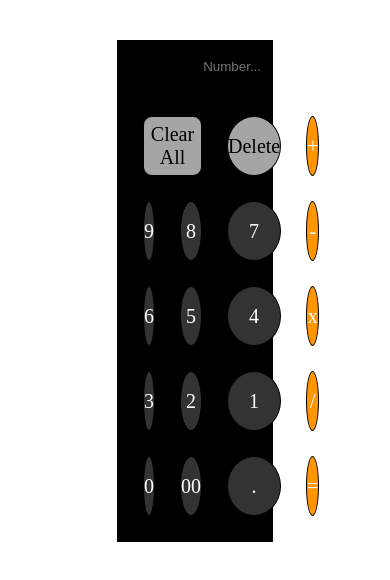
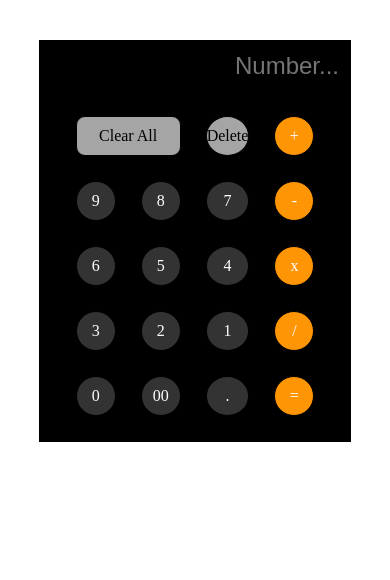
Before and after one commit to muhammadali209466/Calculator, a plain HTML site: page index.html in a window 390 px wide. Drawn offline with Linux system fonts and the light colour scheme.

Commit message:
'Responsive

```diff
--- a/style.css
+++ b/style.css
@@ -20,6 +20,7 @@
   padding: 10px;
   height: 50px;
   text-align: right;
+  font-size: 34px;
 }
 .tableContainer table {
   width: auto;
@@ -67,3 +68,31 @@
   color: #ffffff !important;
   background-color: #a76304 !important;
 }
+
+@media screen and (min-width: 600px) and (max-width: 790px) {
+  .tableContainer {
+    width: 100%;
+  }
+  .Container {
+    width: 65%;
+  }
+  .inputContainer input {
+    font-size: 30px;
+  }
+}
+@media screen and (min-width: 320px) and (max-width: 599px) {
+  .tableContainer {
+    width: 100%;
+  }
+  .Container {
+    width: 80%;
+  }
+  .inputContainer input {
+    font-size: 24px;
+  }
+  .tableContainer table td {
+    width: 40px;
+    height: 40px;
+    font-size: 16px;
+  }
+}
```
